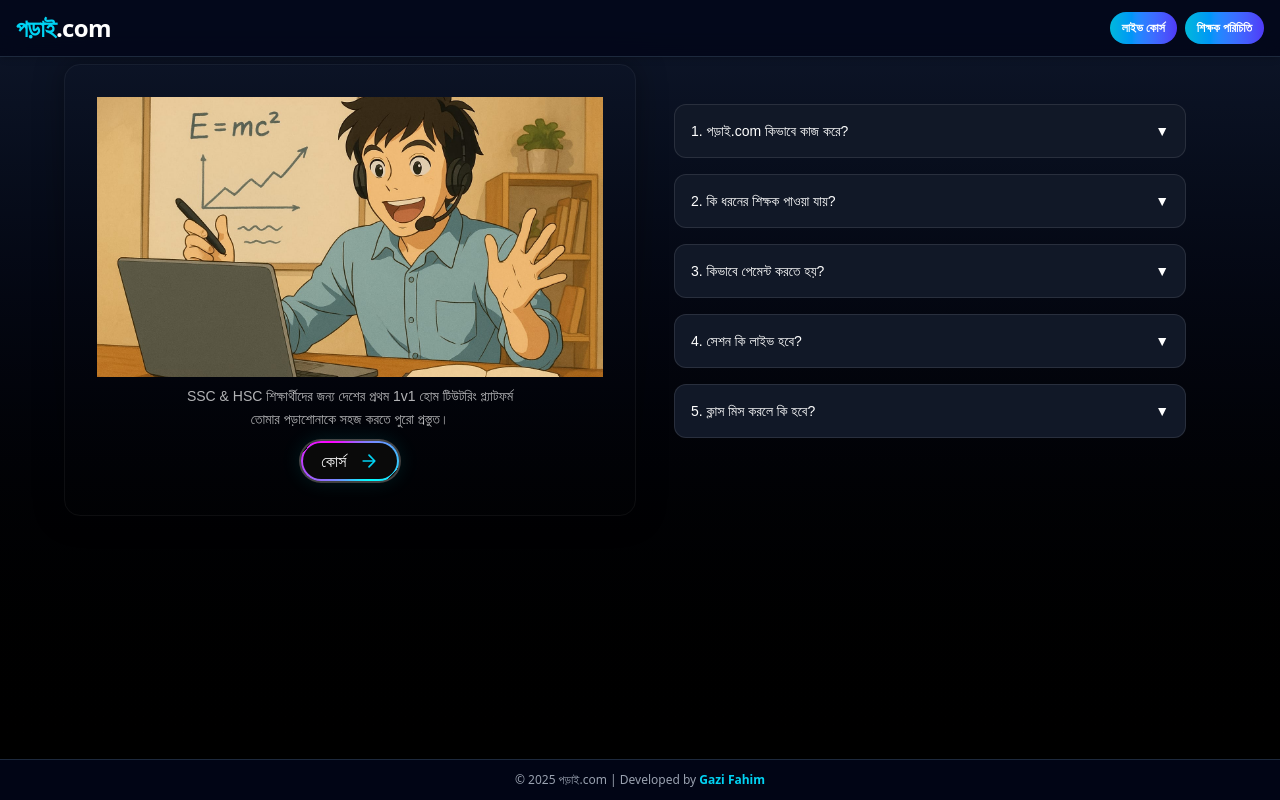
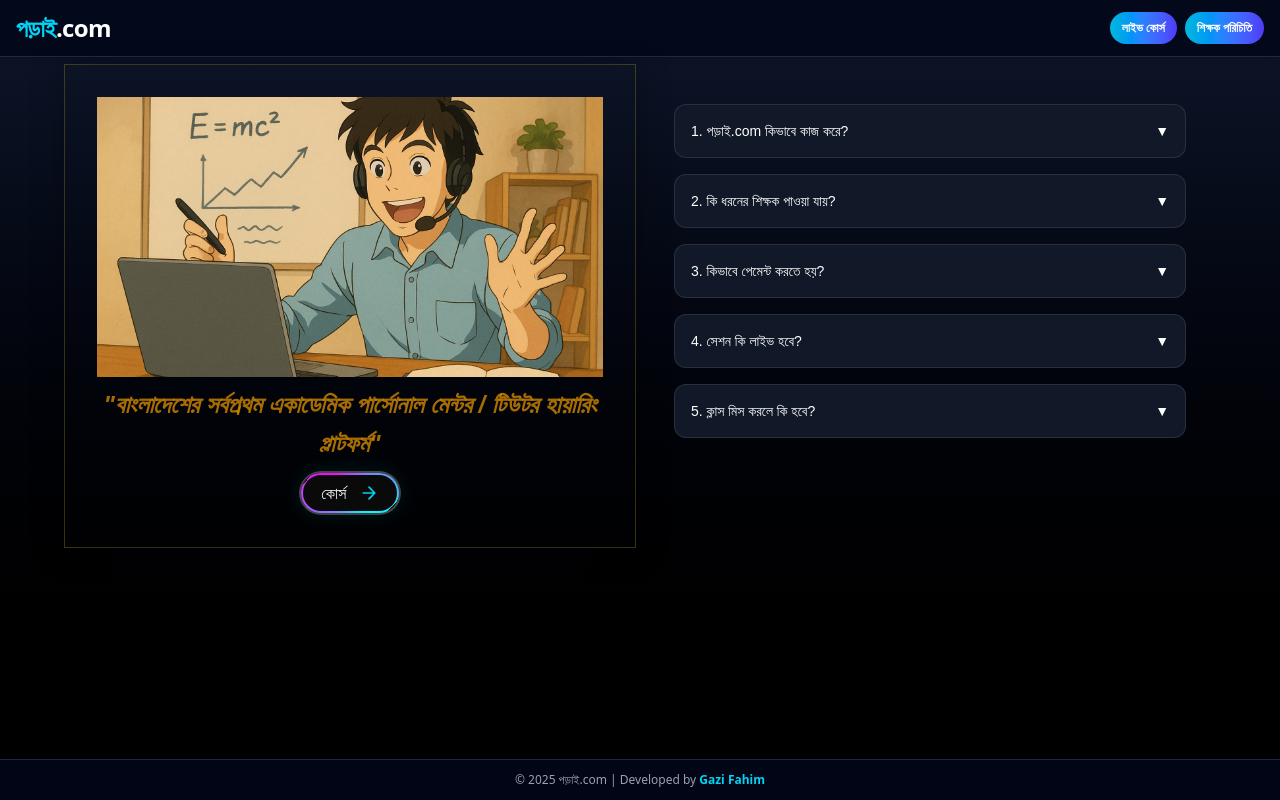
Before and after one commit to gazifahim/porai.com, a React (Vite) app: page / in a window 1280 px wide. Built offline with nearby package versions, Linux system fonts and the light colour scheme.

Commit message:
updates again

```diff
--- a/src/Hero.jsx
+++ b/src/Hero.jsx
@@ -8,12 +8,12 @@ export default function Hero({ onButtonClick }) {
       {/* Wrapper to handle left/right layout */}
       <div className="w-full max-w-6xl grid grid-cols-1 lg:grid-cols-2 gap-2">
         {/* LEFT SIDE — HERO */}
-        <div className="w-full flex flex-col justify-center">
+        <div className="w-full flex flex-col justify-center border-1 border-yellow-300/25">
           <div
             className="w-full from-cyan-900 via-blue-900 to-indigo-950
 
 
- border border-white/5 rounded-2xl p-6 md:p-8 shadow-[0_0_30px_rgba(0,0,0,0.35)] text-center flex flex-col items-center gap-2"
+   p-6 md:p-8 shadow-[0_0_30px_rgba(0,0,0,0.35)] text-center flex flex-col items-center gap-2"
           >
             <img
               src={heropic}
@@ -22,9 +22,8 @@ export default function Hero({ onButtonClick }) {
             />
             {/* Text */}
 
-            <p className="text-white/70 font-bangla text-sm md:text-sm leading-relaxed text-center">
-              SSC & HSC শিক্ষার্থীদের জন্য দেশের প্রথম 1v1 হোম টিউটরিং
-              প্ল্যাটফর্ম <br />তোমার পড়াশোনাকে সহজ করতে পুরো প্রস্তুত।
+            <p className="text-yellow-600/80 font-bangla text-sm md:text-2xl leading-relaxed text-center italic font-semibold">
+              "বাংলাদেশের সর্বপ্রথম একাডেমিক পার্সোনাল মেন্টর / টিউটর হায়ারিং প্লাটফর্ম"
             </p>
 
             {/* Button */}
```
